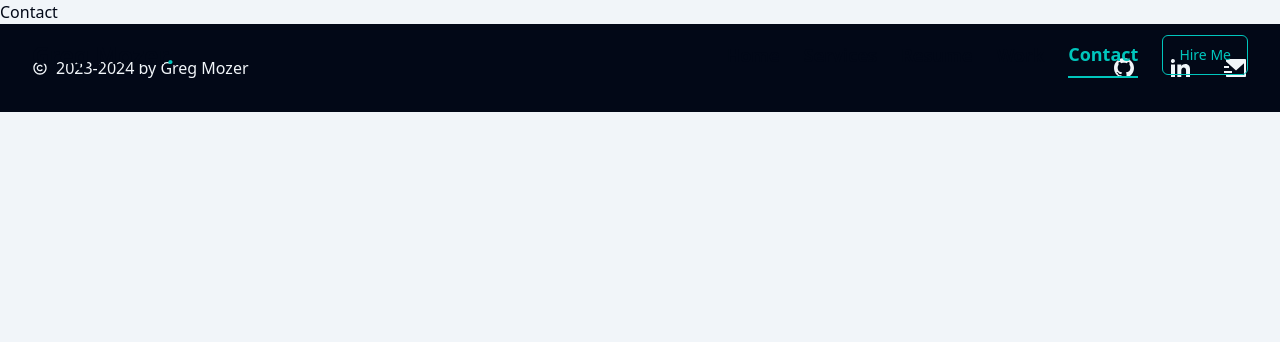
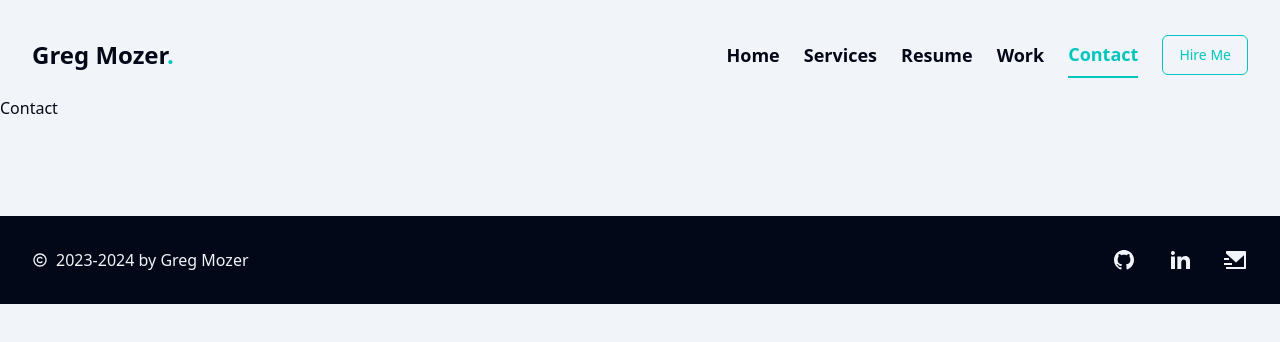
Before and after one commit to propbono/next-gmozer.ca, a Next.js app: page /contact in a window 1280 px wide. Shown: the top 342 px of the page. Built offline with nearby package versions, Linux system fonts and the light colour scheme.

Commit message:
refactor: update layout in rest of the pages

```diff
--- a/app/contact/page.tsx
+++ b/app/contact/page.tsx
@@ -1,7 +1,7 @@
 export default function Contact() {
   return (
-    <div>
+    <main className="flex flex-col min-h-full gap-8 py-6 md:py-24">
       <h1>Contact</h1>
-    </div>
+    </main>
   );
 }
--- a/app/resume/page.tsx
+++ b/app/resume/page.tsx
@@ -1,7 +1,7 @@
 export default function Resume() {
   return (
-    <div>
+    <main className="flex flex-col min-h-full gap-8 py-6 md:py-24">
       <h1>Resume</h1>
-    </div>
+    </main>
   );
 }
--- a/app/services/page.tsx
+++ b/app/services/page.tsx
@@ -1,7 +1,7 @@
 export default function Services() {
   return (
-    <div>
+    <main className="flex flex-col min-h-full gap-8 py-6 md:py-24">
       <h1>Services</h1>
-    </div>
+    </main>
   );
 }
--- a/app/work/page.tsx
+++ b/app/work/page.tsx
@@ -1,7 +1,7 @@
 export default function Work() {
   return (
-    <div>
+    <main className="flex flex-col min-h-full gap-8 py-6 md:py-24">
       <h1>Work</h1>
-    </div>
+    </main>
   );
 }
```
